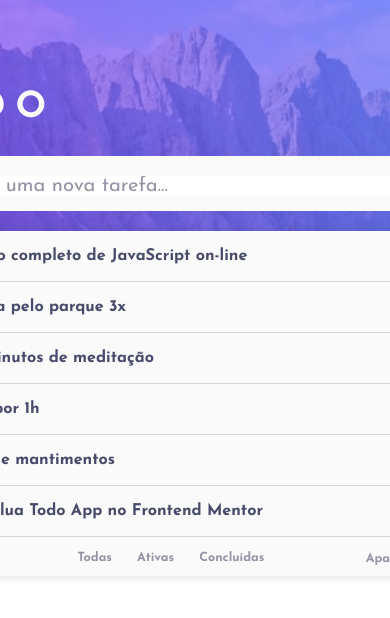
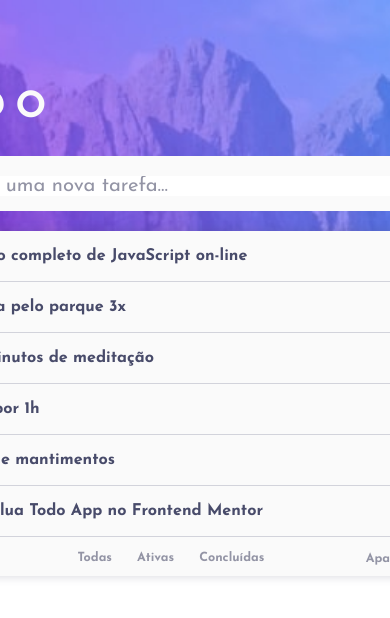
Before and after one commit to higor-costa/lista-de-tarefas, a React (Vite) app: page / in a window 390 px wide. Shown: the top 618 px of the page. Built offline with nearby package versions, Linux system fonts and the light colour scheme.

Commit message:
Altera imagem de fundo do cabeçalho

```diff
--- a/src/App.module.css
+++ b/src/App.module.css
@@ -106,3 +106,9 @@ footer button {
 footer button:hover {
   color: var(--azul-acinzentado-muito-escuro);
 }
+
+@media screen and (max-width: 630px){
+  .cabecalho {
+    background: url('./assets/images/bg-mobile-light.jpg') center/cover no-repeat;
+  }
+}
```
